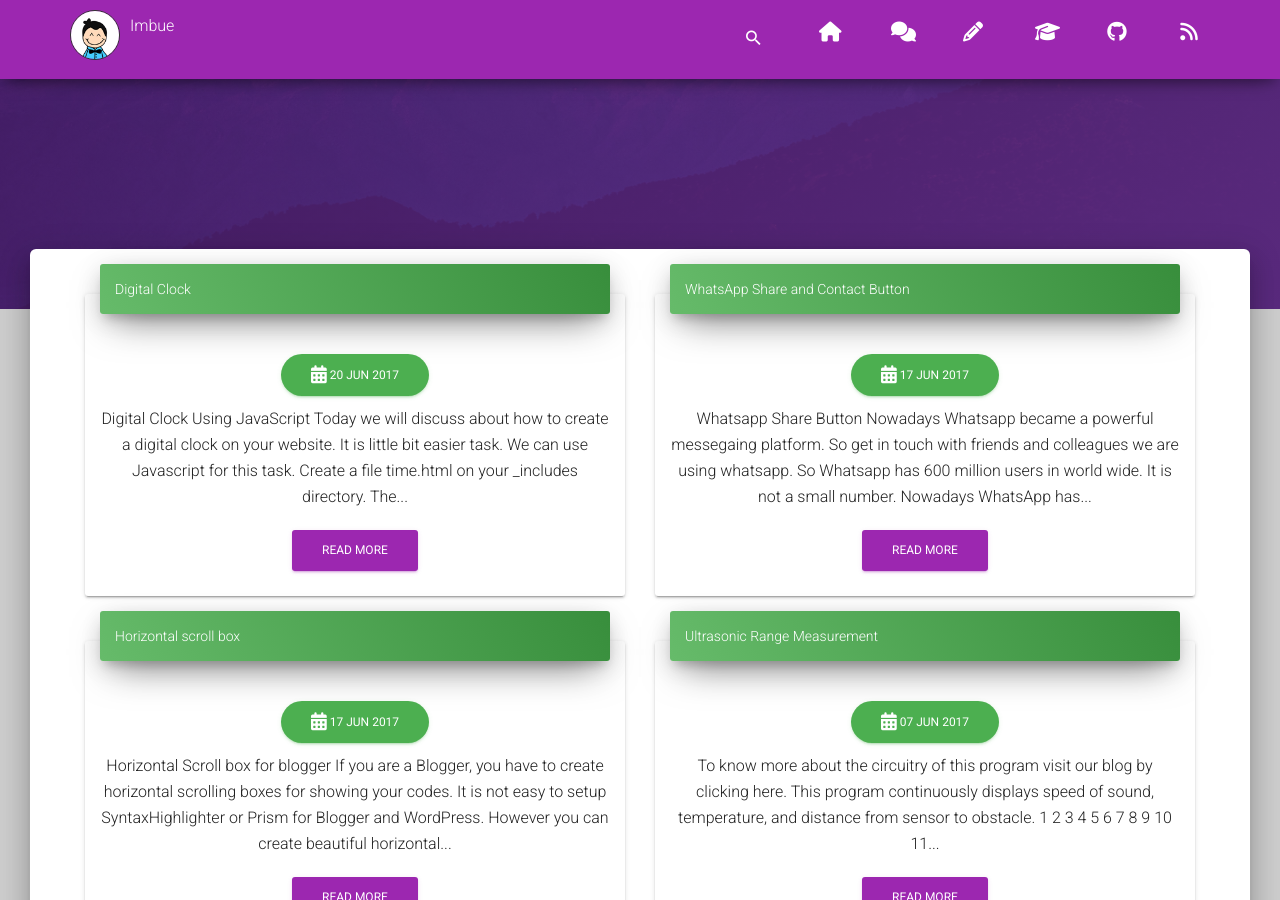
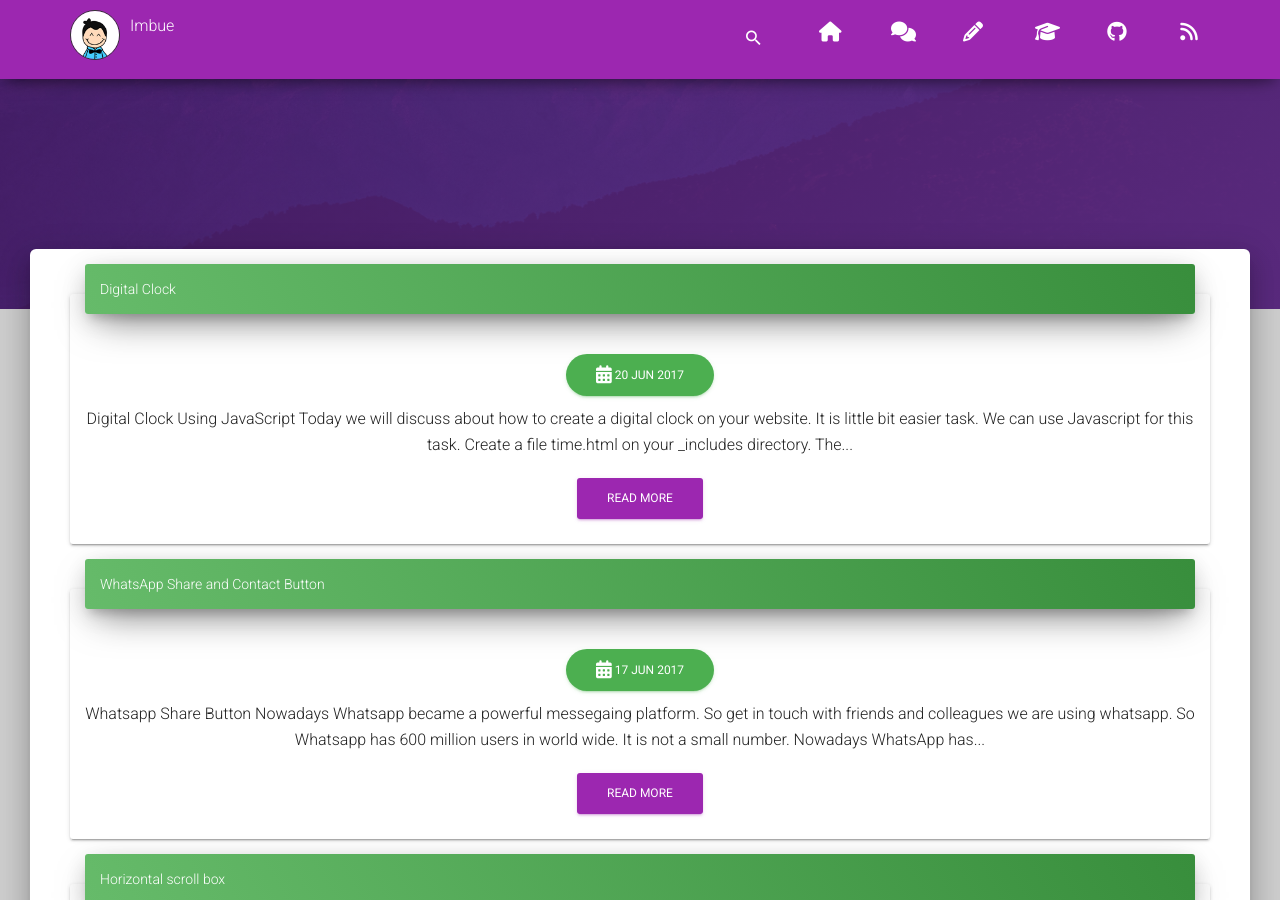
Before and after one commit to tip4programs/imbue, a Jekyll site: the page built from index.html, in a window 1280 px wide and 900 px high, scrolled down 501 px. Built offline with Jekyll 4.4.1, drawn with Linux system fonts in a browser that asks for light colours; nearby versions of some CDN libraries; the list of posts is cut into pages by our own code.

Commit message:
Update index.html

```diff
--- a/index.html
+++ b/index.html
@@ -4,7 +4,7 @@ title: Welcome to Our Blog
 ---
 
 {% for post in paginator.posts %}
-<div class="col-md-6">
+<!-- <div class="col-md-6"> -->
         <div class="card card-nav-tabs">
         <div class="header header-success">
         <div class="nav-tabs-wrapper">
@@ -27,12 +27,12 @@ title: Welcome to Our Blog
          </div>
         </div>
       </div>
-    </div>
+    <!-- </div> -->
        {% endfor %}
 
     <!-- Pagination links -->
 
-<!-- <div class="text-center"> -->
+<div class="text-center">
     <ul class="pagination pagination-primary flex-wrap">
     {% if paginator.total_pages == 1 %}
         <li class="page-item active">
@@ -77,5 +77,5 @@ title: Welcome to Our Blog
   {% endif %}
 {% endif %}
 </ul>
-<!-- </div> -->
+</div>
 <!-- end of pagination -->
```
